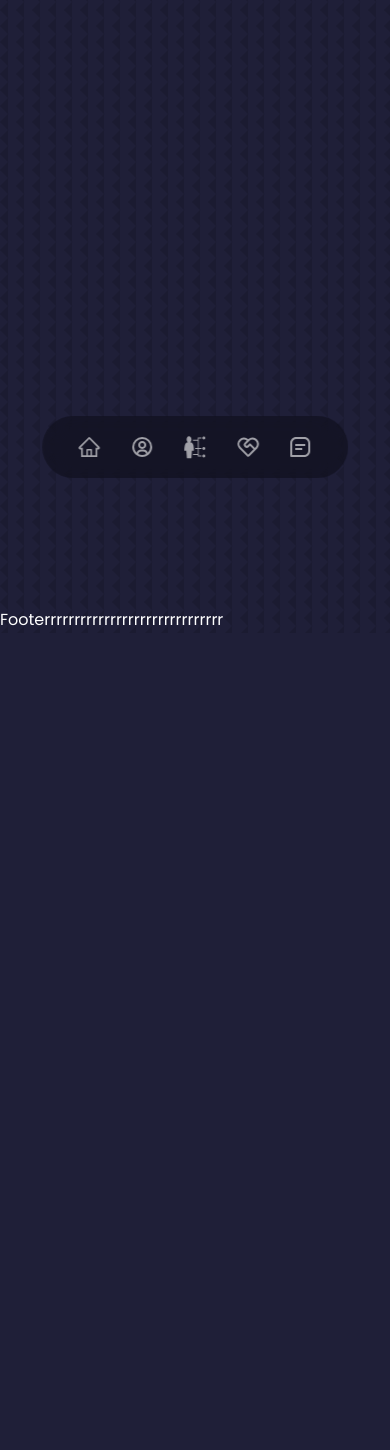
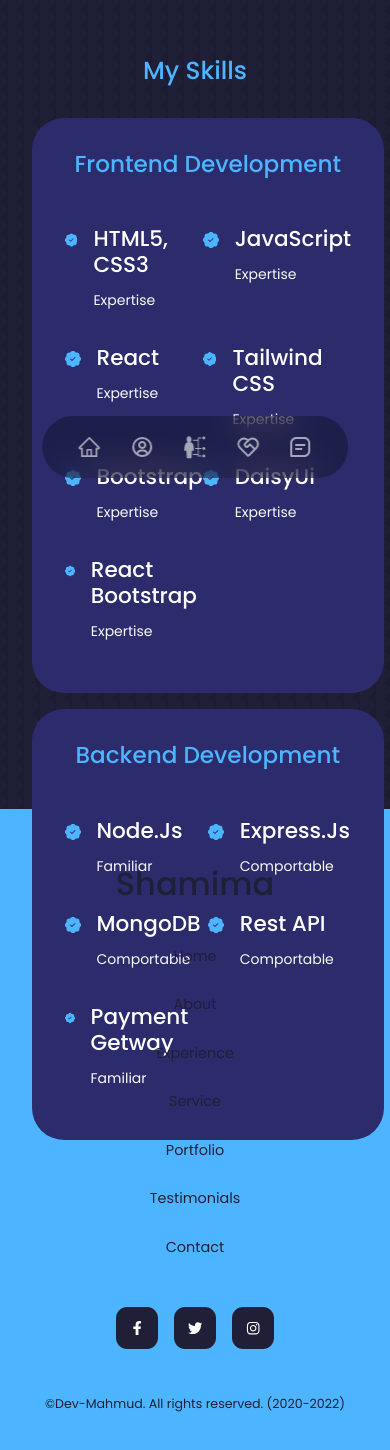
Before and after one commit to Nijumdip/portfolio-1, a React (Create React App) app: page /experience in a window 390 px wide. Shown: the part 334-1784 px from the top of the page. Before the commit the page ends 967 px from the top, so only its background shows below. Built offline with nearby package versions, Linux system fonts and the light colour scheme.

Commit message:
added footer

```diff
--- a/src/Components/About/About.css
+++ b/src/Components/About/About.css
@@ -0,0 +1,91 @@
+.about_container {
+  display: grid;
+  grid-template-columns: 35% 50%;
+  gap: 15%;
+}
+.about_me {
+  width: 100%;
+  aspect-ratio: 2/2.6;
+  border-radius: 2rem;
+  background: linear-gradient(
+    45deg,
+    transparent,
+    var(--color-primary),
+    transparent
+  );
+  display: grid;
+  place-items: center;
+}
+.about_me-image {
+  border-radius: 2rem;
+  overflow: hidden;
+  transform: rotate(10deg);
+  transition: var(--transition);
+}
+.about_me-image:hover {
+  transform: rotate(0);
+}
+.about_cards {
+  display: grid;
+  grid-template-columns: repeat(3, 1fr);
+  gap: 1.5rem;
+}
+.about_card {
+  background: var(--color-bg-variant);
+  border: 1px solid transparent;
+  border-radius: 1rem;
+  padding: 2rem;
+  text-align: center;
+  transition: var(--transition);
+}
+.about_card:hover {
+  background: transparent;
+  border-color: var(--color-primary-variant);
+  cursor: default;
+}
+.about_icon {
+  color: var(--color-primary);
+  font-size: 1.4rem;
+  margin-bottom: 1rem;
+}
+.about_card h5 {
+  font-size: 0.95rem;
+}
+.about_card small {
+  font-size: 0.7rem;
+  color: var(--color-light);
+}
+.about_content p {
+  margin: 2rem 0 2.6rem;
+  color: var(--color-light);
+}
+
+@media screen and (max-width: 1024px) {
+  .about_container {
+    grid-template-columns: 1fr;
+    gap: 0;
+  }
+  .about_me {
+    width: 50%;
+    margin: 2rem auto 4rem;
+  }
+  .about_content p {
+    margin: 1rem 0 1.5rem;
+  }
+}
+@media screen and (max-width: 600px) {
+  .about_me {
+    width: 65%;
+    margin: 0 auto 3rem;
+  }
+  .about_cards {
+    grid-template-columns: 1fr 1fr;
+    gap: 1rem;
+  }
+  .about_content {
+    text-align: center;
+  }
+  .about_content p {
+    margin: 1.5rem 0;
+  }
+}
--- a/src/Components/About/About.js
+++ b/src/Components/About/About.js
@@ -3,11 +3,12 @@ import "./About.css";
 import ME from "../../assets/nijum_pic-removebg-preview.png";
 import { FaAward } from "react-icons/fa";
 import { VscFolderLibrary } from "react-icons/vsc";
+import { BiUserCircle } from "react-icons/bi";
 
 const About = () => {
   return (
     <section id="about">
-      <h5>About Me</h5>
+      <h5 className="pb-5">About Me</h5>
       <div className="container about_container">
         <div className="about_me">
           <div className="about_me-image">
@@ -28,6 +29,12 @@ const About = () => {
               <h5>Projects</h5>
               <small>10+ Completed</small>
             </article>
+
+            <article className="about_card">
+            <BiUserCircle className="about_icon" />
+              <h5>Clients</h5>
+              <small>200+</small>
+            </article>
           </div>
           <p>
           Hello !! My name is Shamima Akter. I am only one person who have no copy. I am a very ordinary person. I know very little about web development. I express my
--- a/src/Components/Experience/Experience.css
+++ b/src/Components/Experience/Experience.css
@@ -0,0 +1,64 @@
+.experience_container {
+    display: grid;
+    grid-template-columns: 1fr 1fr;
+    gap: 2rem;
+  }
+  .experience_container > div {
+    background: var(--color-bg-variant);
+    padding: 2.4rem 5rem;
+    border-radius: 2rem;
+    border: 1px solid transparent;
+    transition: var(--transition);
+  }
+  .experience_container > div:hover {
+    background: transparent;
+    border-color: var(--color-primary-variant);
+    cursor: default;
+  }
+  .experience_container > div > h3 {
+    text-align: center;
+    margin-bottom: 2rem;
+    color: var(--color-primary);
+  }
+  .experience_content {
+    display: grid;
+    grid-template-columns: 1fr 1fr;
+    row-gap: 2rem;
+  }
+  .experience_details {
+    display: flex;
+    gap: 1rem;
+  }
+  .experience_details-icon {
+    margin-top: 6px;
+    color: var(--color-primary);
+  }
+
+  /* ============ Media Queries ============ */
+
+  @media screen and (max-width: 1024px) {
+    .experience_container {
+      grid-template-columns: 1fr;
+    }
+    .experience_container > div {
+      width: 80%;
+      padding: 2rem;
+      margin: 0 auto;
+    }
+    .experience_content {
+      padding: 1rem;
+    }
+  }
+
+  @media screen and (max-width: 600px) {
+    .experience_container {
+      gap: 1rem;
+    }
+    .experience_container > div {
+      width: 100%;
+      padding: 2rem 1rem;
+    }
+    #experience{
+        margin-top: 390px;
+    }
+  }
--- a/src/Components/Experience/Experience.js
+++ b/src/Components/Experience/Experience.js
@@ -1,9 +1,111 @@
 import React from 'react';
 import './Experience.css';
+import { BsPatchCheckFill } from 'react-icons/bs';
 
 const Experience = () => {
   return (
-    <section id="experience">Experience</section>
+    <section id="experience">
+    <h2>My Skills</h2>
+
+    <div className="container experience_container">
+      <div className="experience_frontend">
+        <h3>Frontend Development</h3>
+        <div className="experience_content">
+          <article className="experience_details">
+            <BsPatchCheckFill className="experience_details-icon" />
+            <div>
+              <h4>HTML5, CSS3</h4>
+              <small className="text-light">Expertise</small>
+            </div>
+          </article>
+          <article className="experience_details">
+            <BsPatchCheckFill className="experience_details-icon" />
+            <div>
+              <h4>JavaScript</h4>
+              <small className="text-light">Expertise</small>
+            </div>
+          </article>
+          <article className="experience_details">
+            <BsPatchCheckFill className="experience_details-icon" />
+            <div>
+              <h4>React</h4>
+              <small className="text-light">Expertise</small>
+            </div>
+          </article>
+          <article className="experience_details">
+            <BsPatchCheckFill className="experience_details-icon" />
+            <div>
+              <h4>Tailwind CSS</h4>
+              <small className="text-light">Expertise</small>
+            </div>
+          </article>
+          <article className="experience_details">
+            <BsPatchCheckFill className="experience_details-icon" />
+            <div>
+              <h4>Bootstrap</h4>
+              <small className="text-light">Expertise</small>
+            </div>
+          </article>
+          <article className="experience_details">
+            <BsPatchCheckFill className="experience_details-icon" />
+            <div>
+              <h4>DaisyUi</h4>
+              <small className="text-light">Expertise</small>
+            </div>
+          </article>
+          <article className="experience_details">
+            <BsPatchCheckFill className="experience_details-icon" />
+            <div>
+              <h4>React Bootstrap</h4>
+              <small className="text-light">Expertise</small>
+            </div>
+          </article>
+        </div>
+      </div>
+
+      <div className="experience_backend">
+        <h3>Backend Development</h3>
+        <div className="experience_content">
+          <article className="experience_details">
+            <BsPatchCheckFill className="experience_details-icon" />
+            <div>
+              <h4>Node.Js</h4>
+              <small className="text-light">Familiar</small>
+            </div>
+          </article>
+          <article className="experience_details">
+            <BsPatchCheckFill className="experience_details-icon" />
+            <div>
+              <h4>Express.Js</h4>
+              <small className="text-light">Comportable</small>
+            </div>
+          </article>
+          <article className="experience_details">
+            <BsPatchCheckFill className="experience_details-icon" />
+            <div>
+              <h4>MongoDB</h4>
+              <small className="text-light">Comportable</small>
+            </div>
+          </article>
+          <article className="experience_details">
+            <BsPatchCheckFill className="experience_details-icon" />
+            <div>
+              <h4>Rest API</h4>
+              <small className="text-light">Comportable</small>
+            </div>
+          </article>
+          <article className="experience_details">
+            <BsPatchCheckFill className="experience_details-icon" />
+            <div>
+              <h4>Payment Getway</h4>
+              <small className="text-light">Familiar</small>
+            </div>
+          </article>
+        </div>
+      </div>
+    </div>
+
+    </section>
   )
 }
 
--- a/src/Components/Footer/Footer.css
+++ b/src/Components/Footer/Footer.css
@@ -0,0 +1,58 @@
+footer {
+    background: var(--color-primary);
+    padding: 3rem 0;
+    text-align: center;
+    font-size: 0.9rem;
+    margin-top: 7rem;
+  }
+  footer a {
+    color: var(--color-bg);
+  }
+  .footer_logo {
+    font-size: 2rem;
+    font-weight: 500;
+    margin-bottom: 2rem;
+    display: inline-block;
+  }
+  .permalinks {
+    display: flex;
+    flex-wrap: wrap;
+    justify-content: center;
+    gap: 2rem;
+    margin: 0 auto 3rem;
+  }
+  .footer_socials {
+    display: flex;
+    justify-content: center;
+    gap: 1rem;
+    margin-bottom: 4rem;
+  }
+  .footer_socials a {
+    background: var(--color-bg);
+    color: var(--color-white);
+    padding: 0.8rem;
+    border-radius: 0.7rem;
+    display: flex;
+    border: 1px solid transparent;
+  }
+  .footer_socials a:hover {
+    border-color: var(--color-bg);
+    color: var(--color-bg);
+    background: transparent;
+  }
+  .footer_copyright {
+    margin-bottom: 4rem;
+    color: var(--color-bg);
+  }
+
+  /* ============ Media Queries ============ */
+
+  @media screen and (max-width: 600px) {
+    .permalinks {
+      flex-direction: column;
+      gap: 1.5rem;
+    }
+    .footer_socials {
+      margin-bottom: 2.6rem;
+    }
+  }
--- a/src/Components/Footer/Footer.js
+++ b/src/Components/Footer/Footer.js
@@ -1,9 +1,53 @@
 import React from 'react';
-import './Footer.css'
+import './Footer.css';
+import { FaFacebookF, FaTwitter, FaInstagram } from "react-icons/fa";
 
 const Footer = () => {
+  const year = new Date().getFullYear();
   return (
-    <div>Footerrrrrrrrrrrrrrrrrrrrrrrrrrrrrr</div>
+    <footer>
+    <a href="#top" className="footer_logo">
+      Shamima
+    </a>
+
+    <ui className="permalinks">
+      <li>
+        <a href="#top">Home</a>
+      </li>
+      <li>
+        <a href="#about">About</a>
+      </li>
+      <li>
+        <a href="#experience">Experience</a>
+      </li>
+      <li>
+        <a href="#service">Service</a>
+      </li>
+      <li>
+        <a href="#portfolio">Portfolio</a>
+      </li>
+      <li>
+        <a href="#testimonials">Testimonials</a>
+      </li>
+      <li>
+        <a href="#contact">Contact</a>
+      </li>
+    </ui>
+    <div className="footer_socials">
+      <a href="https://facebook.com">
+        <FaFacebookF />
+      </a>
+      <a href="https://twitter.com">
+        <FaTwitter />
+      </a>
+      <a href="https://instragram.com">
+        <FaInstagram />
+      </a>
+    </div>
+    <div className="footer_copyright">
+      <small>&copy;Dev-Mahmud. All rights reserved. (2020-{year})</small>
+    </div>
+  </footer>
   )
 }
 
--- a/src/index.css
+++ b/src/index.css
@@ -111,6 +111,9 @@ img{
     .container{
         width: 90%;
     }
+    section{
+        height: 76vh;
+    }
     section >h2{
         margin-bottom: 2rem;
     }
```
